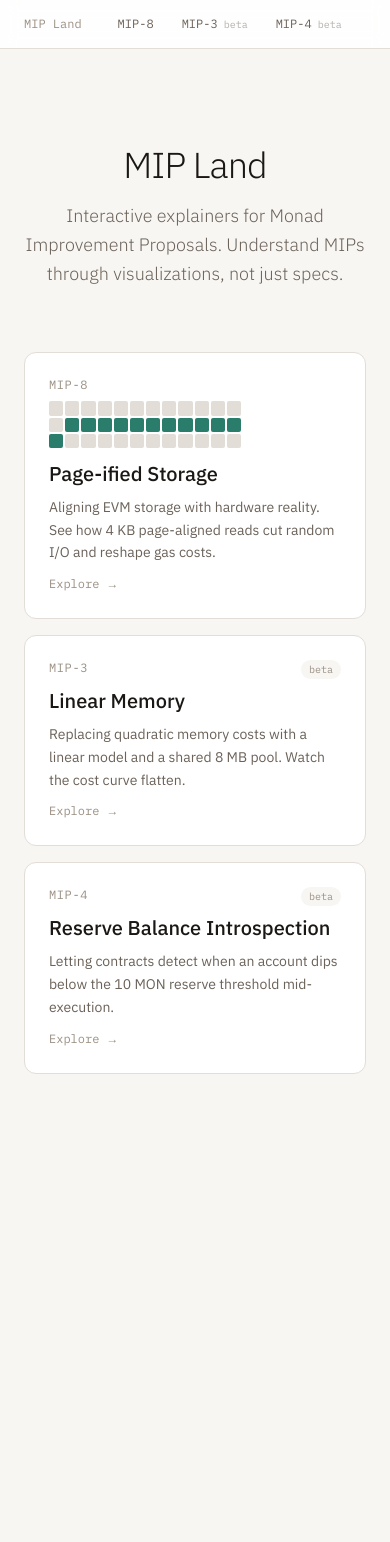
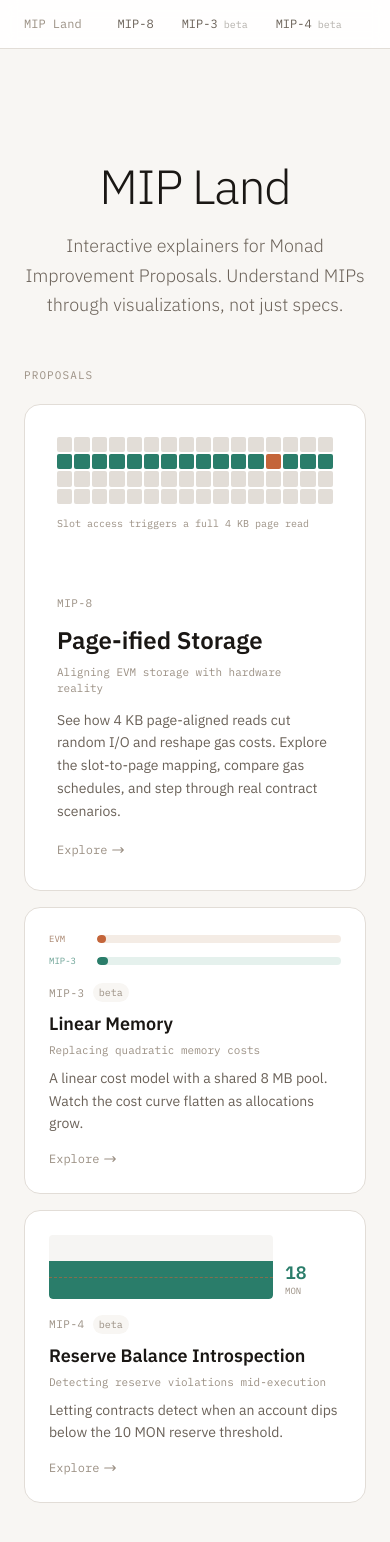
Before and after one commit to portdeveloper/pageified-storage, a Next.js app: page / in a window 390 px wide. Shown: the top 1542 px of the page. Before the commit the page ends 1170 px from the top, so only its background shows below. Built offline with nearby package versions, Linux system fonts and the light colour scheme; no server answers.

Commit message:
Redesign landing page with bento grid layout and per-card visualizations
Featured MIP-8 card with two-column layout, animated MIP-3 cost bars,
and MIP-4 balance bar visualization. Better typography hierarchy and
responsive mobile stacking.

```diff
--- a/src/components/HomeContent.tsx
+++ b/src/components/HomeContent.tsx
@@ -4,154 +4,426 @@ import { motion } from "framer-motion";
 import Link from "next/link";
 import { useEffect, useRef, useState } from "react";
 
-const MIPS = [
-  {
-    id: "MIP-8",
-    href: "/mip-8",
-    title: "Page-ified Storage",
-    description:
-      "Aligning EVM storage with hardware reality. See how 4 KB page-aligned reads cut random I/O and reshape gas costs.",
-  },
-  {
-    id: "MIP-3",
-    href: "/mip-3",
-    title: "Linear Memory",
-    description:
-      "Replacing quadratic memory costs with a linear model and a shared 8 MB pool. Watch the cost curve flatten.",
-    beta: true,
-  },
-  {
-    id: "MIP-4",
-    href: "/mip-4",
-    title: "Reserve Balance Introspection",
-    description:
-      "Letting contracts detect when an account dips below the 10 MON reserve threshold mid-execution.",
-    beta: true,
-  },
-];
+/* ─── Mini-visualization: MIP-8 page-aligned grid ────────────────────── */
+function MiniGrid() {
+  const cols = 16;
+  const rows = 4;
+  const total = cols * rows;
+  const [activeSlot, setActiveSlot] = useState(-1);
+  const [pageHighlight, setPageHighlight] = useState(false);
 
-// Mini animated grid that hints at MIP-8's page concept
-function MiniGrid() {
-  const cols = 12;
-  const rows = 3;
-  const total = cols * rows;
-  const [lit, setLit] = useState<Set<number>>(new Set());
-
-  const intervalRef = useRef<ReturnType<typeof setInterval>>(undefined);
-  const timeoutRef = useRef<ReturnType<typeof setTimeout>>(undefined);
+  const cycleRef = useRef<ReturnType<typeof setTimeout>>(undefined);
 
   useEffect(() => {
-    const pageStart = 12;
-    const pageSize = 12;
+    let cancelled = false;
 
     const runCycle = () => {
-      let i = 0;
-      intervalRef.current = setInterval(() => {
-        if (i < pageSize) {
-          setLit((prev) => new Set([...prev, pageStart + i]));
-          i++;
-        } else {
-          clearInterval(intervalRef.current);
-          timeoutRef.current = setTimeout(() => {
-            setLit(new Set());
-            runCycle();
+      if (cancelled) return;
+      // Pick a random slot in the second row (page 1)
+      const slot = cols + Math.floor(Math.random() * cols);
+      setActiveSlot(slot);
+      setPageHighlight(false);
+
+      cycleRef.current = setTimeout(() => {
+        if (cancelled) return;
+        setPageHighlight(true);
+
+        cycleRef.current = setTimeout(() => {
+          if (cancelled) return;
+          setActiveSlot(-1);
+          setPageHighlight(false);
+
+          cycleRef.current = setTimeout(runCycle, 800);
         }, 2000);
-        }
-      }, 80);
+      }, 600);
     };
 
-    runCycle();
-
+    const initial = setTimeout(runCycle, 500);
     return () => {
-      clearInterval(intervalRef.current);
-      clearTimeout(timeoutRef.current);
+      cancelled = true;
+      clearTimeout(initial);
+      clearTimeout(cycleRef.current);
     };
   }, []);
+
+  const pageRow = Math.floor(activeSlot / cols);
 
   return (
     <div
       className="grid gap-[2px]"
       style={{ gridTemplateColumns: `repeat(${cols}, minmax(0, 1fr))` }}
     >
-      {Array.from({ length: total }, (_, i) => (
+      {Array.from({ length: total }, (_, i) => {
+        const row = Math.floor(i / cols);
+        const isActive = i === activeSlot;
+        const isPageLit = pageHighlight && row === pageRow;
+
+        let bg = "#e2ddd7";
+        if (isActive) bg = "#c4653a";
+        else if (isPageLit) bg = "#2a7d6a";
+
+        return (
           <motion.div
             key={i}
-          animate={{
-            backgroundColor: lit.has(i) ? "#2a7d6a" : "#e2ddd7",
-          }}
-          transition={{ duration: 0.2 }}
+            animate={{ backgroundColor: bg }}
+            transition={{ duration: 0.2, delay: isPageLit ? (i % cols) * 0.02 : 0 }}
             className="aspect-square rounded-[2px]"
           />
-      ))}
+        );
+      })}
     </div>
   );
 }
 
-export default function HomeContent() {
+/* ─── Mini-visualization: MIP-3 cost bars ────────────────────────────── */
+function MiniCostBars() {
+  const [progress, setProgress] = useState(0);
+
+  useEffect(() => {
+    let cancelled = false;
+    let frame: ReturnType<typeof setTimeout>;
+
+    const run = () => {
+      let p = 0;
+      const tick = () => {
+        if (cancelled) return;
+        p += 0.025;
+        if (p > 1) {
+          setProgress(1);
+          frame = setTimeout(() => {
+            setProgress(0);
+            frame = setTimeout(run, 600);
+          }, 2000);
+          return;
+        }
+        setProgress(p);
+        frame = setTimeout(tick, 50);
+      };
+      tick();
+    };
+
+    frame = setTimeout(run, 800);
+    return () => {
+      cancelled = true;
+      clearTimeout(frame);
+    };
+  }, []);
+
+  // Quadratic grows as p², linear grows as p
+  const quadratic = Math.min(100, progress * progress * 100);
+  const linear = Math.min(100, progress * 25); // caps at 25% for visual contrast
+
   return (
-    <main className="min-h-[85vh] flex flex-col items-center justify-center px-6">
+    <div className="space-y-2">
+      <div className="flex items-center gap-2">
+        <span className="font-mono text-[9px] text-problem-muted w-10 shrink-0">
+          EVM
+        </span>
+        <div className="flex-1 h-2 bg-problem-cell/60 rounded-full overflow-hidden">
           <motion.div
-        initial={{ opacity: 0, y: 20 }}
-        animate={{ opacity: 1, y: 0 }}
-        transition={{ duration: 0.8, ease: [0.16, 1, 0.3, 1] }}
-        className="max-w-2xl w-full text-center mt-24 mb-16"
+            className="h-full bg-problem-accent rounded-full"
+            animate={{ width: `${Math.max(2, quadratic)}%` }}
+            transition={{ duration: 0.05 }}
+          />
+        </div>
+      </div>
+      <div className="flex items-center gap-2">
+        <span className="font-mono text-[9px] text-solution-muted w-10 shrink-0">
+          MIP-3
+        </span>
+        <div className="flex-1 h-2 bg-solution-cell/60 rounded-full overflow-hidden">
+          <motion.div
+            className="h-full bg-solution-accent rounded-full"
+            animate={{ width: `${Math.max(2, linear)}%` }}
+            transition={{ duration: 0.05 }}
+          />
+        </div>
+      </div>
+    </div>
+  );
+}
+
+/* ─── Mini-visualization: MIP-4 balance bar ──────────────────────────── */
+const BALANCE_STEPS = [
+  { balance: 25, color: "#2a7d6a" },
+  { balance: 18, color: "#2a7d6a" },
+  { balance: 8, color: "#c4653a" },
+  { balance: 8, color: "#c4653a" },
+  { balance: 18, color: "#2a7d6a" },
+  { balance: 18, color: "#2a7d6a" },
+];
+
+function MiniBalanceBar() {
+  const [step, setStep] = useState(0);
+
+  useEffect(() => {
+    let cancelled = false;
+    let timer: ReturnType<typeof setTimeout>;
+
+    const tick = () => {
+      if (cancelled) return;
+      setStep((s) => {
+        const next = (s + 1) % BALANCE_STEPS.length;
+        const delay = next === 0 ? 2500 : 1200;
+        timer = setTimeout(tick, delay);
+        return next;
+      });
+    };
+
+    timer = setTimeout(tick, 1500);
+    return () => {
+      cancelled = true;
+      clearTimeout(timer);
+    };
+  }, []);
+
+  const current = BALANCE_STEPS[step];
+  const pct = (current.balance / 30) * 100;
+  const reservePct = (10 / 30) * 100;
+
+  return (
+    <div className="flex items-end gap-3 h-16">
+      <div className="flex-1 h-full bg-border/30 rounded relative overflow-hidden">
+        {/* Reserve line */}
+        <div
+          className="absolute left-0 right-0 border-t border-dashed border-problem-accent/60 z-10"
+          style={{ bottom: `${reservePct}%` }}
+        />
+        {/* Fill */}
+        <motion.div
+          className="absolute bottom-0 left-0 right-0 rounded-b"
+          animate={{
+            height: `${pct}%`,
+            backgroundColor: current.color,
+          }}
+          transition={{ duration: 0.5, ease: [0.16, 1, 0.3, 1] }}
+        />
+      </div>
+      <div className="w-14 shrink-0 pb-0.5">
+        <motion.p
+          key={step}
+          initial={{ opacity: 0.5 }}
+          animate={{ opacity: 1 }}
+          className="font-mono text-lg font-semibold tabular-nums leading-none"
+          style={{ color: current.color }}
         >
-        <h1 className="text-4xl sm:text-5xl font-light leading-[1.1] tracking-tight mb-4">
-          MIP Land
-        </h1>
-        <p className="text-lg text-text-secondary font-light max-w-md mx-auto leading-relaxed">
-          Interactive explainers for Monad Improvement Proposals. Understand
-          MIPs through visualizations, not just specs.
-        </p>
-      </motion.div>
+          {current.balance}
+        </motion.p>
+        <p className="font-mono text-[9px] text-text-tertiary mt-0.5">MON</p>
+      </div>
+    </div>
+  );
+}
 
-      <div className="max-w-2xl w-full grid gap-4 mb-24">
-        {MIPS.map((mip, i) => (
+/* ─── Card component ─────────────────────────────────────────────────── */
+
+interface MipCardProps {
+  id: string;
+  href: string;
+  title: string;
+  subtitle: string;
+  description: string;
+  beta?: boolean;
+  visualization: React.ReactNode;
+  index: number;
+}
+
+function MipCard({
+  id,
+  href,
+  title,
+  subtitle,
+  description,
+  beta,
+  visualization,
+  index,
+}: MipCardProps) {
+  return (
     <motion.div
-            key={mip.id}
-            initial={{ opacity: 0, y: 20 }}
+      initial={{ opacity: 0, y: 24 }}
       animate={{ opacity: 1, y: 0 }}
       transition={{
-              duration: 0.6,
-              delay: 0.3 + i * 0.1,
+        duration: 0.7,
+        delay: 0.4 + index * 0.12,
         ease: [0.16, 1, 0.3, 1],
       }}
+      className="h-full"
     >
       <Link
-              href={mip.href}
-              aria-label={`Explore ${mip.id}: ${mip.title}`}
-              className="group block bg-surface-elevated rounded-xl p-6 border border-border hover:border-text-tertiary/30 transition-all hover:shadow-sm"
+        href={href}
+        aria-label={`Explore ${id}: ${title}`}
+        className="group flex flex-col bg-surface-elevated rounded-2xl border border-border hover:border-text-tertiary/40 transition-all duration-300 hover:shadow-md overflow-hidden h-full"
       >
-              <div className="flex items-start justify-between mb-2">
-                <span className="font-mono text-xs text-text-tertiary tracking-wider">
-                  {mip.id}
+        {/* Visualization area */}
+        <div className="px-6 pt-6 pb-4">{visualization}</div>
+
+        {/* Content */}
+        <div className="px-6 pb-6">
+          <div className="flex items-center gap-2 mb-2">
+            <span className="font-mono text-[11px] text-text-tertiary tracking-wider">
+              {id}
             </span>
-                {mip.beta && (
-                  <span className="font-mono text-[10px] text-text-tertiary bg-surface px-2 py-0.5 rounded-full">
+            {beta && (
+              <span className="font-mono text-[10px] text-text-tertiary bg-surface px-1.5 py-0.5 rounded-full">
                 beta
               </span>
             )}
           </div>
+          <h2 className="text-lg font-semibold mb-1 transition-colors duration-300 group-hover:text-solution-accent">
+            {title}
+          </h2>
+          <p className="font-mono text-[11px] text-text-tertiary mb-2">
+            {subtitle}
+          </p>
+          <p className="text-sm text-text-secondary leading-relaxed">
+            {description}
+          </p>
+          <span className="inline-flex items-center gap-1 mt-4 font-mono text-xs text-text-tertiary group-hover:text-text-secondary transition-colors duration-300">
+            Explore
+            <svg
+              className="w-3.5 h-3.5 translate-x-0 group-hover:translate-x-1 transition-transform duration-300"
+              fill="none"
+              viewBox="0 0 24 24"
+              stroke="currentColor"
+              strokeWidth={2}
+            >
+              <path
+                strokeLinecap="round"
+                strokeLinejoin="round"
+                d="M17 8l4 4m0 0l-4 4m4-4H3"
+              />
+            </svg>
+          </span>
+        </div>
+      </Link>
+    </motion.div>
+  );
+}
 
-              {/* Mini visualization for MIP-8 */}
-              {mip.id === "MIP-8" && (
-                <div className="mb-3 w-48">
+/* ─── Main page ──────────────────────────────────────────────────────── */
+
+export default function HomeContent() {
+  return (
+    <main className="min-h-screen flex flex-col items-center px-6">
+      {/* Hero */}
+      <motion.div
+        initial={{ opacity: 0, y: 20 }}
+        animate={{ opacity: 1, y: 0 }}
+        transition={{ duration: 0.9, ease: [0.16, 1, 0.3, 1] }}
+        className="max-w-3xl w-full text-center mt-28 sm:mt-36 mb-2"
+      >
+        <h1 className="text-5xl sm:text-6xl md:text-7xl font-light leading-[1.05] tracking-tight mb-5">
+          MIP Land
+        </h1>
+        <p className="text-lg sm:text-xl text-text-secondary font-light max-w-lg mx-auto leading-relaxed">
+          Interactive explainers for Monad Improvement Proposals.{" "}
+          <br className="hidden sm:block" />
+          Understand MIPs through visualizations, not just specs.
+        </p>
+      </motion.div>
+
+      {/* Section label */}
+      <motion.div
+        initial={{ opacity: 0 }}
+        animate={{ opacity: 1 }}
+        transition={{ duration: 0.6, delay: 0.3 }}
+        className="w-full max-w-4xl mb-5 mt-10"
+      >
+        <p className="font-mono text-[11px] text-text-tertiary tracking-widest uppercase">
+          Proposals
+        </p>
+      </motion.div>
+
+      {/* Bento grid: MIP-8 featured, MIP-3 + MIP-4 side-by-side */}
+      <div className="w-full max-w-4xl mb-28">
+        {/* Featured: MIP-8 */}
+        <motion.div
+          initial={{ opacity: 0, y: 24 }}
+          animate={{ opacity: 1, y: 0 }}
+          transition={{
+            duration: 0.7,
+            delay: 0.35,
+            ease: [0.16, 1, 0.3, 1],
+          }}
+          className="mb-4"
+        >
+          <Link
+            href="/mip-8"
+            aria-label="Explore MIP-8: Page-ified Storage"
+            className="group block bg-surface-elevated rounded-2xl border border-border hover:border-text-tertiary/40 transition-all duration-300 hover:shadow-md overflow-hidden"
+          >
+            <div className="grid grid-cols-1 md:grid-cols-2 gap-0">
+              {/* Visualization */}
+              <div className="p-8 flex flex-col justify-center">
+                <div className="w-full max-w-[340px]">
                   <MiniGrid />
                 </div>
-              )}
-
-              <h2 className="text-xl font-medium mb-2 group-hover:text-solution-accent transition-colors">
-                {mip.title}
+                <p className="font-mono text-[10px] text-text-tertiary mt-3">
+                  Slot access triggers a full 4 KB page read
+                </p>
+              </div>
+              {/* Content */}
+              <div className="p-8 flex flex-col justify-center">
+                <div className="flex items-center gap-2 mb-3">
+                  <span className="font-mono text-[11px] text-text-tertiary tracking-wider">
+                    MIP-8
+                  </span>
+                </div>
+                <h2 className="text-2xl sm:text-3xl font-semibold mb-2 group-hover:text-solution-accent transition-colors duration-300">
+                  Page-ified Storage
                 </h2>
+                <p className="font-mono text-[11px] text-text-tertiary mb-3">
+                  Aligning EVM storage with hardware reality
+                </p>
                 <p className="text-sm text-text-secondary leading-relaxed">
-                {mip.description}
+                  See how 4 KB page-aligned reads cut random I/O and reshape gas
+                  costs. Explore the slot-to-page mapping, compare gas schedules,
+                  and step through real contract scenarios.
                 </p>
-              <span className="inline-block mt-3 font-mono text-xs text-text-tertiary group-hover:text-text-secondary transition-colors">
-                Explore →
+                <span className="inline-flex items-center gap-1 mt-5 font-mono text-xs text-text-tertiary group-hover:text-text-secondary transition-colors duration-300">
+                  Explore
+                  <svg
+                    className="w-3.5 h-3.5 translate-x-0 group-hover:translate-x-1 transition-transform duration-300"
+                    fill="none"
+                    viewBox="0 0 24 24"
+                    stroke="currentColor"
+                    strokeWidth={2}
+                  >
+                    <path
+                      strokeLinecap="round"
+                      strokeLinejoin="round"
+                      d="M17 8l4 4m0 0l-4 4m4-4H3"
+                    />
+                  </svg>
                 </span>
+              </div>
+            </div>
           </Link>
         </motion.div>
-        ))}
+
+        {/* Two-up: MIP-3 + MIP-4 */}
+        <div className="grid grid-cols-1 sm:grid-cols-2 gap-4">
+          <MipCard
+            id="MIP-3"
+            href="/mip-3"
+            title="Linear Memory"
+            subtitle="Replacing quadratic memory costs"
+            description="A linear cost model with a shared 8 MB pool. Watch the cost curve flatten as allocations grow."
+            beta
+            visualization={<MiniCostBars />}
+            index={0}
+          />
+          <MipCard
+            id="MIP-4"
+            href="/mip-4"
+            title="Reserve Balance Introspection"
+            subtitle="Detecting reserve violations mid-execution"
+            description="Letting contracts detect when an account dips below the 10 MON reserve threshold."
+            beta
+            visualization={<MiniBalanceBar />}
+            index={1}
+          />
+        </div>
       </div>
     </main>
   );
```
Lines whose indentation alone changed are shown as unchanged.
